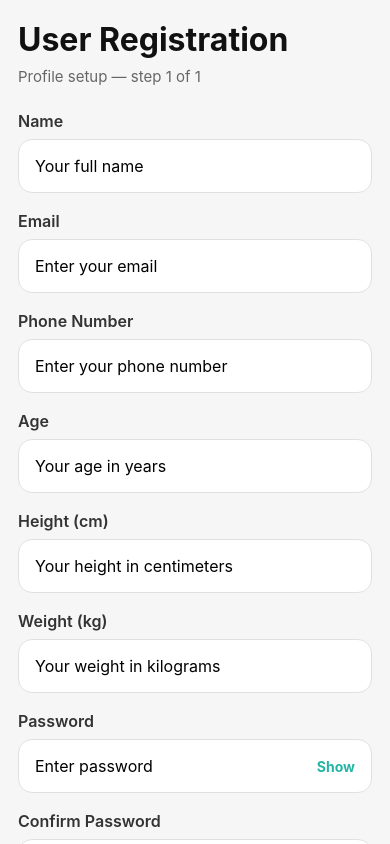
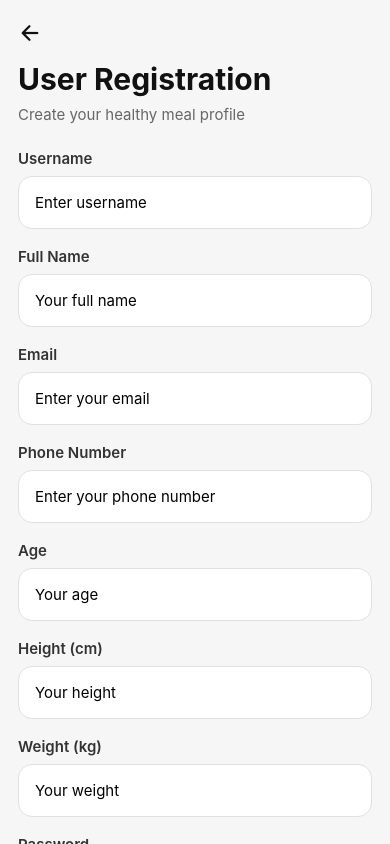
Before and after one commit to rubi-15/GastroPulse, a React Native app: screen /UserSignup in a window 390 px wide. Built offline with nearby package versions, Linux system fonts and the light colour scheme.

Commit message:
UserSignupScreen.js

```diff
--- a/source/common/UserSignupScreen.js
+++ b/source/common/UserSignupScreen.js
@@ -1,4 +1,9 @@
+// ======================================================
+// FILE: source/user/UserSignupScreen.js
+// ======================================================
+
 import React, { useState } from "react";
+
 import {
   View,
   Text,
@@ -6,14 +11,85 @@ import {
   StyleSheet,
   TouchableOpacity,
   ScrollView,
+  Alert,
 } from "react-native";
 
 import { SafeAreaView } from "react-native-safe-area-context";
 
-export default function UserSignupScreen({ navigation }) {
-  const [showPassword, setShowPassword] = useState(false);
-  const [showConfirmPassword, setShowConfirmPassword] =
+import { Picker } from "@react-native-picker/picker";
+
+import { Ionicons } from "@expo/vector-icons";
+
+export default function UserSignupScreen({
+  navigation,
+}) {
+
+  // =========================================
+  // USER DETAILS
+  // =========================================
+
+  const [username, setUsername] =
+    useState("");
+
+  const [name, setName] =
+    useState("");
+
+  const [email, setEmail] =
+    useState("");
+
+  const [phone, setPhone] =
+    useState("");
+
+  const [age, setAge] =
+    useState("");
+
+  const [height, setHeight] =
+    useState("");
+
+  const [weight, setWeight] =
+    useState("");
+
+  const [password, setPassword] =
+    useState("");
+
+  const [
+    confirmPassword,
+    setConfirmPassword,
+  ] = useState("");
+
+  // =========================================
+  // PASSWORD VISIBILITY
+  // =========================================
+
+  const [showPassword, setShowPassword] =
     useState(false);
+
+  const [
+    showConfirmPassword,
+    setShowConfirmPassword,
+  ] = useState(false);
+
+  // =========================================
+  // HEALTH DETAILS
+  // =========================================
+
+  const [
+    activityLevel,
+    setActivityLevel,
+  ] = useState("Moderate");
+
+  const [
+    workoutType,
+    setWorkoutType,
+  ] = useState("Gym");
+
+  // =========================================
+  // FOOD PREFERENCES
+  // =========================================
+
+  const [selectedPreferences,
+    setSelectedPreferences] =
+    useState([]);
 
   const preferences = [
     "Vegetarian",
@@ -26,43 +102,189 @@ export default function UserSignupScreen({ navigation }) {
     "Spicy",
   ];
 
+  // =========================================
+  // TOGGLE FOOD PREFERENCE
+  // =========================================
+
+  const togglePreference = (
+    item
+  ) => {
+
+    if (
+      selectedPreferences.includes(item)
+    ) {
+
+      setSelectedPreferences(
+        selectedPreferences.filter(
+          (pref) => pref !== item
+        )
+      );
+
+    } else {
+
+      setSelectedPreferences([
+        ...selectedPreferences,
+        item,
+      ]);
+
+    }
+  };
+
+  // =========================================
+  // SIGNUP
+  // =========================================
+
+  const handleSignup = () => {
+
+    // VALIDATION
+
+    if (
+      !username ||
+      !name ||
+      !email ||
+      !phone ||
+      !age ||
+      !height ||
+      !weight ||
+      !password ||
+      !confirmPassword
+    ) {
+
+      Alert.alert(
+        "Validation Error",
+        "Please fill all fields"
+      );
+
+      return;
+    }
+
+    // PASSWORD CHECK
+
+    if (
+      password !== confirmPassword
+    ) {
+
+      Alert.alert(
+        "Password Error",
+        "Passwords do not match"
+      );
+
+      return;
+    }
+
+    // SUCCESS
+
+    Alert.alert(
+      "Registration Successful",
+      `Welcome ${name} 👋`,
+      [
+        {
+          text: "Continue",
+
+          onPress: () =>
+
+            navigation.replace(
+              "UserHome",
+              {
+                userName:
+                  username || name,
+
+                email,
+
+                preferences:
+                  selectedPreferences,
+
+                workoutType,
+
+                activityLevel,
+              }
+            ),
+        },
+      ]
+    );
+  };
+
   return (
+
     <SafeAreaView style={styles.container}>
+
       <ScrollView
         showsVerticalScrollIndicator={false}
         contentContainerStyle={{
           paddingBottom: 40,
         }}
       >
-        {/* Header */}
+
+        {/* HEADER */}
+
         <View style={styles.header}>
+
+          <TouchableOpacity
+            onPress={() =>
+              navigation.goBack()
+            }
+          >
+
+            <Ionicons
+              name="arrow-back"
+              size={24}
+              color="#111"
+            />
+
+          </TouchableOpacity>
+
           <Text style={styles.title}>
             User Registration
           </Text>
 
           <Text style={styles.subtitle}>
-            Profile setup — step 1 of 1
+            Create your healthy meal profile
           </Text>
+
         </View>
 
-        {/* Name */}
-        <Text style={styles.label}>Name</Text>
+        {/* USERNAME */}
+
+        <Text style={styles.label}>
+          Username
+        </Text>
+
+        <TextInput
+          placeholder="Enter username"
+          style={styles.input}
+          value={username}
+          onChangeText={setUsername}
+        />
+
+        {/* NAME */}
+
+        <Text style={styles.label}>
+          Full Name
+        </Text>
 
         <TextInput
           placeholder="Your full name"
           style={styles.input}
+          value={name}
+          onChangeText={setName}
         />
 
-        {/* Email */}
-        <Text style={styles.label}>Email</Text>
+        {/* EMAIL */}
+
+        <Text style={styles.label}>
+          Email
+        </Text>
 
         <TextInput
           placeholder="Enter your email"
           keyboardType="email-address"
           style={styles.input}
+          value={email}
+          onChangeText={setEmail}
         />
 
-        {/* Phone */}
+        {/* PHONE */}
+
         <Text style={styles.label}>
           Phone Number
         </Text>
@@ -71,70 +293,104 @@ export default function UserSignupScreen({ navigation }) {
           placeholder="Enter your phone number"
           keyboardType="phone-pad"
           style={styles.input}
+          value={phone}
+          onChangeText={setPhone}
         />
 
-        {/* Age */}
-        <Text style={styles.label}>Age</Text>
+        {/* AGE */}
+
+        <Text style={styles.label}>
+          Age
+        </Text>
 
         <TextInput
-          placeholder="Your age in years"
+          placeholder="Your age"
           keyboardType="numeric"
           style={styles.input}
+          value={age}
+          onChangeText={setAge}
         />
 
-        {/* Height */}
+        {/* HEIGHT */}
+
         <Text style={styles.label}>
           Height (cm)
         </Text>
 
         <TextInput
-          placeholder="Your height in centimeters"
+          placeholder="Your height"
           keyboardType="numeric"
           style={styles.input}
+          value={height}
+          onChangeText={setHeight}
         />
 
-        {/* Weight */}
+        {/* WEIGHT */}
+
         <Text style={styles.label}>
           Weight (kg)
         </Text>
 
         <TextInput
-          placeholder="Your weight in kilograms"
+          placeholder="Your weight"
           keyboardType="numeric"
           style={styles.input}
+          value={weight}
+          onChangeText={setWeight}
         />
 
-        {/* Password */}
-        <Text style={styles.label}>Password</Text>
+        {/* PASSWORD */}
+
+        <Text style={styles.label}>
+          Password
+        </Text>
 
         <View style={styles.passwordContainer}>
+
           <TextInput
             placeholder="Enter password"
             secureTextEntry={!showPassword}
             style={styles.passwordInput}
+            value={password}
+            onChangeText={setPassword}
           />
 
           <TouchableOpacity
             onPress={() =>
-              setShowPassword(!showPassword)
+              setShowPassword(
+                !showPassword
+              )
             }
           >
+
             <Text style={styles.showText}>
-              {showPassword ? "Hide" : "Show"}
+              {showPassword
+                ? "Hide"
+                : "Show"}
             </Text>
+
           </TouchableOpacity>
+
         </View>
 
-        {/* Confirm Password */}
+        {/* CONFIRM PASSWORD */}
+
         <Text style={styles.label}>
           Confirm Password
         </Text>
 
         <View style={styles.passwordContainer}>
+
           <TextInput
             placeholder="Confirm password"
-            secureTextEntry={!showConfirmPassword}
+            secureTextEntry={
+              !showConfirmPassword
+            }
             style={styles.passwordInput}
+            value={confirmPassword}
+            onChangeText={
+              setConfirmPassword
+            }
           />
 
           <TouchableOpacity
@@ -144,71 +400,164 @@ export default function UserSignupScreen({ navigation }) {
               )
             }
           >
+
             <Text style={styles.showText}>
               {showConfirmPassword
                 ? "Hide"
                 : "Show"}
             </Text>
+
           </TouchableOpacity>
+
         </View>
 
-        {/* Activity */}
+        {/* ACTIVITY LEVEL */}
+
         <Text style={styles.label}>
           Daily Activity Level
         </Text>
 
-        <TouchableOpacity style={styles.dropdown}>
-          <Text style={styles.dropdownText}>
-            Select your activity level
-          </Text>
-        </TouchableOpacity>
+        <View style={styles.dropdownContainer}>
 
-        {/* Workout */}
+          <Picker
+            selectedValue={activityLevel}
+            onValueChange={(itemValue) =>
+              setActivityLevel(
+                itemValue
+              )
+            }
+          >
+
+            <Picker.Item
+              label="Low Activity"
+              value="Low Activity"
+            />
+
+            <Picker.Item
+              label="Moderate"
+              value="Moderate"
+            />
+
+            <Picker.Item
+              label="High Activity"
+              value="High Activity"
+            />
+
+          </Picker>
+
+        </View>
+
+        {/* WORKOUT */}
+
         <Text style={styles.label}>
           Workout Type
         </Text>
 
-        <TouchableOpacity style={styles.dropdown}>
-          <Text style={styles.dropdownText}>
-            Select your primary workout type
-          </Text>
-        </TouchableOpacity>
+        <View style={styles.dropdownContainer}>
 
-        {/* Preferences */}
+          <Picker
+            selectedValue={workoutType}
+            onValueChange={(itemValue) =>
+              setWorkoutType(
+                itemValue
+              )
+            }
+          >
+
+            <Picker.Item
+              label="Gym"
+              value="Gym"
+            />
+
+            <Picker.Item
+              label="Yoga"
+              value="Yoga"
+            />
+
+            <Picker.Item
+              label="Running"
+              value="Running"
+            />
+
+            <Picker.Item
+              label="Home Workout"
+              value="Home Workout"
+            />
+
+          </Picker>
+
+        </View>
+
+        {/* FOOD PREFERENCES */}
+
         <Text style={styles.label}>
           Food Preferences
         </Text>
 
         <View style={styles.preferenceContainer}>
-          {preferences.map((item, index) => (
+
+          {preferences.map(
+            (item, index) => {
+
+              const isSelected =
+                selectedPreferences.includes(
+                  item
+                );
+
+              return (
+
                 <TouchableOpacity
                   key={index}
-              style={styles.preferenceButton}
+                  style={[
+                    styles.preferenceButton,
+
+                    isSelected &&
+                      styles.selectedPreference,
+                  ]}
+                  onPress={() =>
+                    togglePreference(item)
+                  }
                 >
-              <Text style={styles.preferenceText}>
+
+                  <Text
+                    style={[
+                      styles.preferenceText,
+
+                      isSelected &&
+                        styles.selectedPreferenceText,
+                    ]}
+                  >
                     {item}
                   </Text>
+
                 </TouchableOpacity>
-          ))}
+              );
+            }
+          )}
+
         </View>
 
-        {/* Save Button */}
+        {/* SUBMIT */}
+
         <TouchableOpacity
           style={styles.saveButton}
-          onPress={() =>
-            navigation.navigate("Login")
-          }
+          onPress={handleSignup}
         >
+
           <Text style={styles.saveButtonText}>
-            Save & Go to Login
+            Create Account
           </Text>
+
         </TouchableOpacity>
+
       </ScrollView>
+
     </SafeAreaView>
   );
 }
 
 const styles = StyleSheet.create({
+
   container: {
     flex: 1,
     backgroundColor: "#F6F6F6",
@@ -221,9 +570,10 @@ const styles = StyleSheet.create({
   },
 
   title: {
-    fontSize: 32,
+    fontSize: 30,
     fontWeight: "700",
     color: "#111",
+    marginTop: 15,
     marginBottom: 8,
   },
 
@@ -233,7 +583,7 @@ const styles = StyleSheet.create({
   },
 
   label: {
-    fontSize: 16,
+    fontSize: 15,
     fontWeight: "600",
     marginBottom: 8,
     color: "#333",
@@ -244,7 +594,7 @@ const styles = StyleSheet.create({
     borderRadius: 14,
     paddingHorizontal: 16,
     paddingVertical: 16,
-    fontSize: 16,
+    fontSize: 15,
     marginBottom: 18,
     borderWidth: 1,
     borderColor: "#E0E0E0",
@@ -265,7 +615,7 @@ const styles = StyleSheet.create({
   passwordInput: {
     flex: 1,
     paddingVertical: 16,
-    fontSize: 16,
+    fontSize: 15,
   },
 
   showText: {
@@ -273,19 +623,13 @@ const styles = StyleSheet.create({
     fontWeight: "700",
   },
 
-  dropdown: {
+  dropdownContainer: {
     backgroundColor: "#FFFFFF",
     borderRadius: 14,
-    paddingHorizontal: 16,
-    paddingVertical: 18,
-    marginBottom: 18,
     borderWidth: 1,
     borderColor: "#E0E0E0",
-  },
-
-  dropdownText: {
-    color: "#777",
-    fontSize: 16,
+    marginBottom: 18,
+    overflow: "hidden",
   },
 
   preferenceContainer: {
@@ -303,10 +647,18 @@ const styles = StyleSheet.create({
     marginBottom: 12,
   },
 
+  selectedPreference: {
+    backgroundColor: "#23B6A6",
+  },
+
   preferenceText: {
     fontSize: 14,
     fontWeight: "600",
     color: "#333",
+  },
+
+  selectedPreferenceText: {
+    color: "#FFFFFF",
   },
 
   saveButton: {
@@ -322,4 +674,5 @@ const styles = StyleSheet.create({
     fontSize: 18,
     fontWeight: "700",
   },
+
 });
```
Lines whose indentation alone changed are shown as unchanged.
